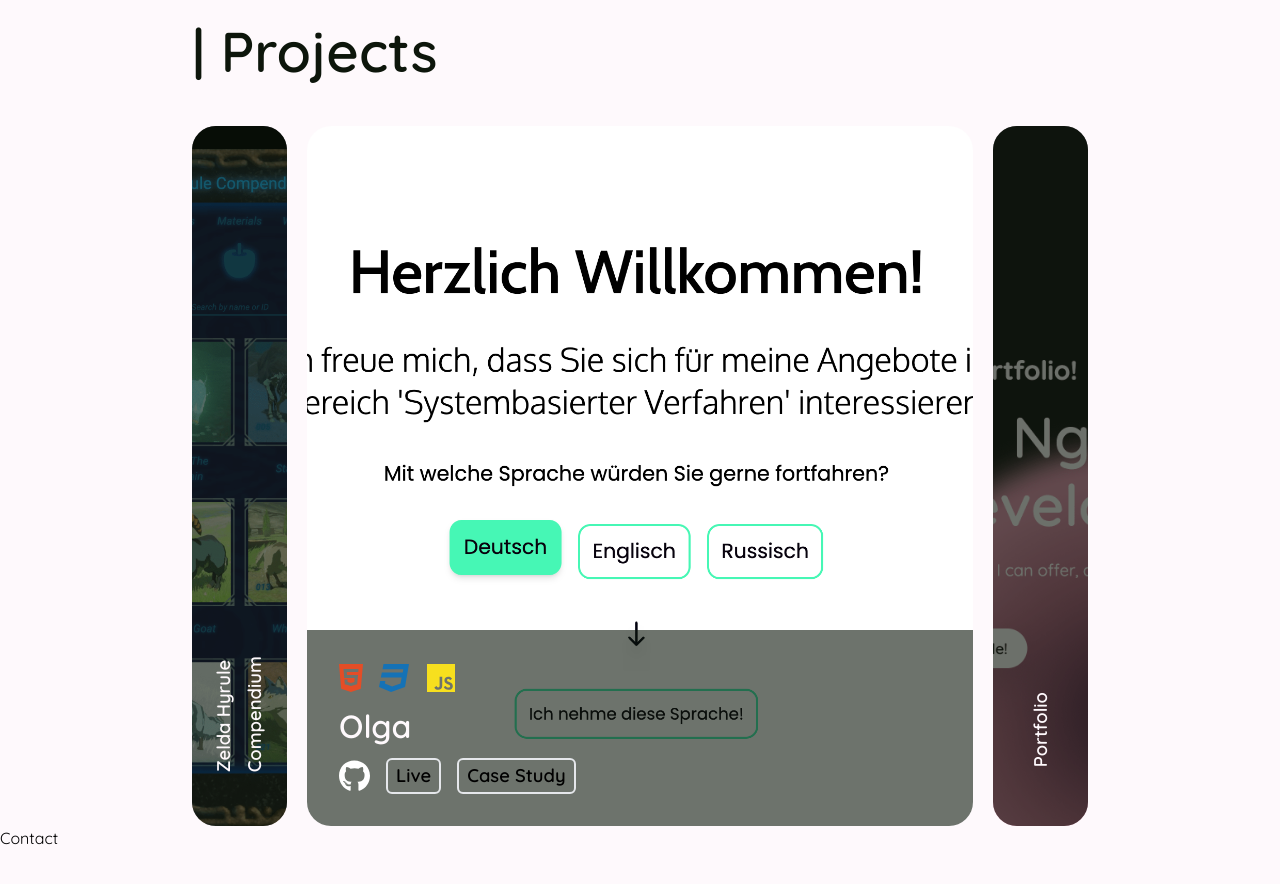
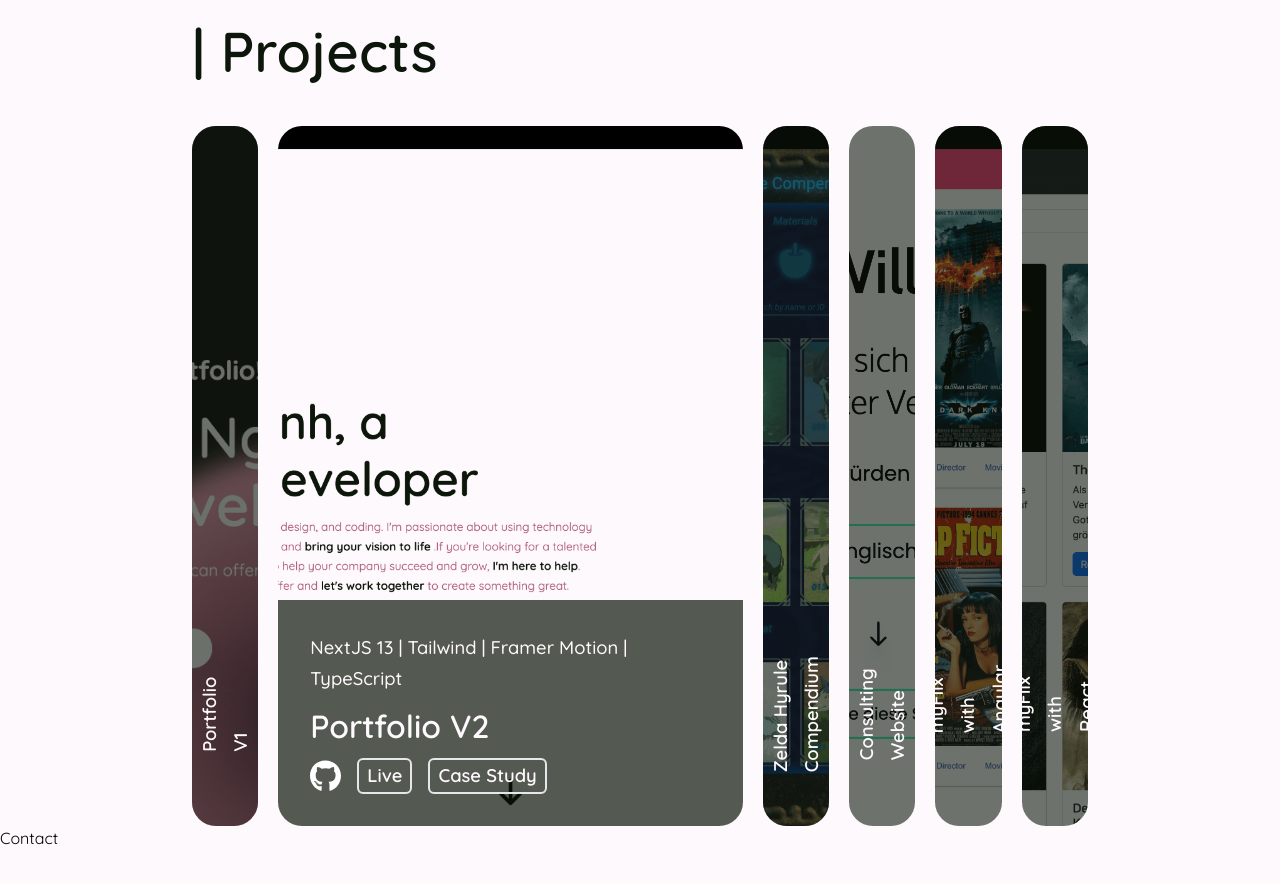
Before and after one commit to LetsCodeManh/Portfolio, a Next.js app: page / in a window 1280 px wide. Shown: the part 1700-2584 px from the top of the page. Built offline with nearby package versions, Linux system fonts and the light colour scheme.

Commit message:
feat: Adding Project information

```diff
--- a/components/Projects.tsx
+++ b/components/Projects.tsx
@@ -1,9 +1,8 @@
 "use client";
-
 import { FontAwesomeIcon } from "@fortawesome/react-fontawesome";
 import { motion } from "framer-motion";
 import { useState } from "react";
-import { projectSectionInfo } from "./constants";
+import { projectSectionInfo } from "./constants/projects";
 import { fadeIn } from "./utils/motion";
 
 const Projects = () => {
@@ -14,18 +13,16 @@
       id="projects"
       className="flex flex-col space-y-8 justify-center px-[5%] sm:px-[10%] md:px-[10%] lg:px-[15%] relative"
     >
-      <motion.div
-        initial="hidden"
-        whileInView="show"
-        className="flex flex-col gap-10"
-      >
-        <h1 className="header font-semibold text-dark dark:text-dark">
+      <div className="flex flex-col gap-10">
+        <h1 className="header font-semibold text-dark dark:text-primary">
           | Projects
         </h1>
         <div className="flex lg:flex-row flex-col min-h-[70vh] gap-5">
           {projectSectionInfo.map((project, index) => (
             <motion.div
-              variants={fadeIn("up", "spring", index * 0.5, 0.75)}
+              initial="hidden"
+              whileInView="show"
+              variants={fadeIn("up", "spring", index * 0.25, 0.75)}
               key={index}
               className={`relative ${
                 active === project.id
@@ -48,18 +45,9 @@
                   </h2>
                 </>
               ) : (
-                <div className="absolute bottom-0 p-8 flex flex-col gap-2 w-full  bg-dark bg-opacity-60 rounded-b-3xl">
-                  <div className="flex gap-4 items-center">
-                    {project.technology.map((technology, index) => (
-                      <FontAwesomeIcon
-                        icon={technology.icon}
-                        key={index}
-                        color={technology.color}
-                        size="2xl"
-                      />
-                    ))}
-                  </div>
-                  <h2 className="font-semibold sm:text-[32px] text-[24px] text-primary">
+                <div className="absolute bottom-0 p-8 flex flex-col gap-2 w-full  bg-dark bg-opacity-70 rounded-b-3xl text-primary dark:text-primary">
+                  <h3 className="text font-medium">{project.technology}</h3>
+                  <h2 className="font-semibold sm:text-[32px] text-[24px]">
                     {project.title}
                   </h2>
                   {project.interact.map((item, index) => (
@@ -90,7 +78,7 @@
             </motion.div>
           ))}
         </div>
-      </motion.div>
+      </div>
     </section>
   );
 };
--- a/components/constants/index.ts
+++ b/components/constants/index.ts
@@ -1,10 +1,6 @@
 import { IconDefinition } from "@fortawesome/fontawesome-svg-core";
 import {
-  faCss3,
-  faCss3Alt,
   faGithub,
-  faHtml5,
-  faJs,
   faLinkedinIn,
 } from "@fortawesome/free-brands-svg-icons";
 import {
@@ -91,107 +87,3 @@
     icon: faLinkedinIn,
   },
 ];
-
-type Technology = {
-  icon: IconDefinition;
-  color: string;
-};
-
-type projects = {
-  id: string;
-  image: string;
-  title: string;
-  technology: Technology[];
-  interact: [
-    {
-      icon: IconDefinition;
-      link: string;
-      live: string;
-      caseStudy: string;
-    }
-  ];
-};
-
-export const projectSectionInfo: projects[] = [
-  {
-    id: "1",
-    image: "/Zelda.png",
-    title: "Zelda Hyrule Compendium",
-    technology: [
-      {
-        icon: faHtml5,
-        color: "#E44D26",
-      },
-      {
-        icon: faCss3Alt,
-        color: "#1572B6",
-      },
-      {
-        icon: faJs,
-        color: "#F7DF1E",
-      },
-    ],
-    interact: [
-      {
-        icon: faGithub,
-        link: "https://github.com/LetsCodeManh/Hyrule-Compendium-js-app",
-        live: "https://letscodemanh.github.io/Hyrule-Compendium-js-app/",
-        caseStudy: "#",
-      },
-    ],
-  },
-  {
-    id: "2",
-    image: "/Olga.png",
-    title: "Olga",
-    technology: [
-      {
-        icon: faHtml5,
-        color: "#E44D26",
-      },
-      {
-        icon: faCss3,
-        color: "#1572B6",
-      },
-      {
-        icon: faJs,
-        color: "#F7DF1E",
-      },
-    ],
-    interact: [
-      {
-        icon: faGithub,
-        link: "https://github.com/LetsCodeManh/Hyrule-Compendium-js-app",
-        live: "https://letscodemanh.github.io/Hyrule-Compendium-js-app/",
-        caseStudy: "#",
-      },
-    ],
-  },
-  {
-    id: "3",
-    image: "/Portfolio.png",
-    title: "Portfolio",
-    technology: [
-      {
-        icon: faHtml5,
-        color: "#E44D26",
-      },
-      {
-        icon: faCss3,
-        color: "#1572B6",
-      },
-      {
-        icon: faJs,
-        color: "#F7DF1E",
-      },
-    ],
-    interact: [
-      {
-        icon: faGithub,
-        link: "https://github.com/LetsCodeManh/Hyrule-Compendium-js-app",
-        live: "https://letscodemanh.github.io/Hyrule-Compendium-js-app/",
-        caseStudy: "#",
-      },
-    ],
-  },
-];
--- /dev/null
+++ b/components/constants/projects.tsx
@@ -0,0 +1,132 @@
+import { IconDefinition } from "@fortawesome/fontawesome-svg-core";
+import {
+  faCss3Alt,
+  faGithub,
+  faHtml5,
+  faJs,
+  faReact,
+} from "@fortawesome/free-brands-svg-icons";
+import { faLanguage } from "@fortawesome/free-solid-svg-icons";
+
+const tailwindIcon = (
+  <svg
+    xmlns="http://www.w3.org/2000/svg"
+    viewBox="0 0 512 512"
+    className="h-6 w-6"
+  >
+    <path
+      fill="#38B2AC"
+      d="M0 256C0 114.62 114.62 0 256 0s256 114.62 256 256-114.62 256-256 256S0 397.38 0 256z"
+    />
+    <path
+      fill="#F7FAFC"
+      d="M384.62 256l-10.12 84.5L256 384.62v-81.24L304 256l-48-46.38v-81.24l118.5 41.12L384.62 256z"
+    />
+    <path
+      fill="#A0AEC0"
+      d="M384.62 256l-10.12 84.5h-81.24L304 256zm-80.24 49.38l-41.12 35.75v-71.5zm0-89.25l41.12 35.75v-71.5z"
+    />
+  </svg>
+);
+
+type projects = {
+  id: string;
+  image: string;
+  title: string;
+  technology: string;
+  interact: [
+    {
+      icon: IconDefinition;
+      link: string;
+      live: string;
+      caseStudy: string;
+    }
+  ];
+};
+
+export const projectSectionInfo: projects[] = [
+  {
+    id: "1",
+    image: "/Portfolio.png",
+    title: "Portfolio V1",
+    technology: "React | CSS | Vite",
+    interact: [
+      {
+        icon: faGithub,
+        link: "https://github.com/LetsCodeManh/ManhPortfolio",
+        live: "https://letscodemanh.github.io/ManhPortfolio/",
+        caseStudy: "#",
+      },
+    ],
+  },
+  {
+    id: "2",
+    image: "/Manh-Nguyen.png",
+    title: "Portfolio V2",
+    technology: "NextJS 13 | Tailwind | Framer Motion | TypeScript",
+    interact: [
+      {
+        icon: faGithub,
+        link: "https://github.com/LetsCodeManh/manh-nguyen",
+        live: "https://manhngdev.com/",
+        caseStudy: "#",
+      },
+    ],
+  },
+  {
+    id: "3",
+    image: "/Zelda.png",
+    title: "Zelda Hyrule Compendium",
+    technology: "HTML | CSS | JavaScript",
+    interact: [
+      {
+        icon: faGithub,
+        link: "https://github.com/LetsCodeManh/Hyrule-Compendium-js-app",
+        live: "https://letscodemanh.github.io/Hyrule-Compendium-js-app/",
+        caseStudy: "#",
+      },
+    ],
+  },
+  {
+    id: "4",
+    image: "/Olga.png",
+    title: "Consulting Website",
+    technology: "React | Tailwind | I18next",
+    interact: [
+      {
+        icon: faGithub,
+        link: "https://github.com/LetsCodeManh/OlgaWebsite",
+        live: "https://letscodemanh.github.io/OlgaWebsite/",
+        caseStudy: "#",
+      },
+    ],
+  },
+  {
+    id: "5",
+    image: "/myFlix-Angular.png",
+    title: "myFlix with Angular",
+    technology: "Angular | Material | SCSS | TypeScript",
+    interact: [
+      {
+        icon: faGithub,
+        link: "https://github.com/LetsCodeManh/myFlix-Angular-Client",
+        live: "https://letscodemanh.a.io/myFlix-Angular-Client/welcome",
+        caseStudy: "#",
+      },
+    ],
+  },
+  {
+    id: "6",
+    image: "/myFlix-React.png",
+    title: "myFlix with React",
+    technology: "React | Bootstrap | Redux",
+    interact: [
+      {
+        icon: faGithub,
+        link: "https://github.com/LetsCodeManh/myFlix-client",
+        live: "https://myflix-test-website.netlify.app/login",
+        caseStudy: "#",
+      },
+    ],
+  },
+];
```
